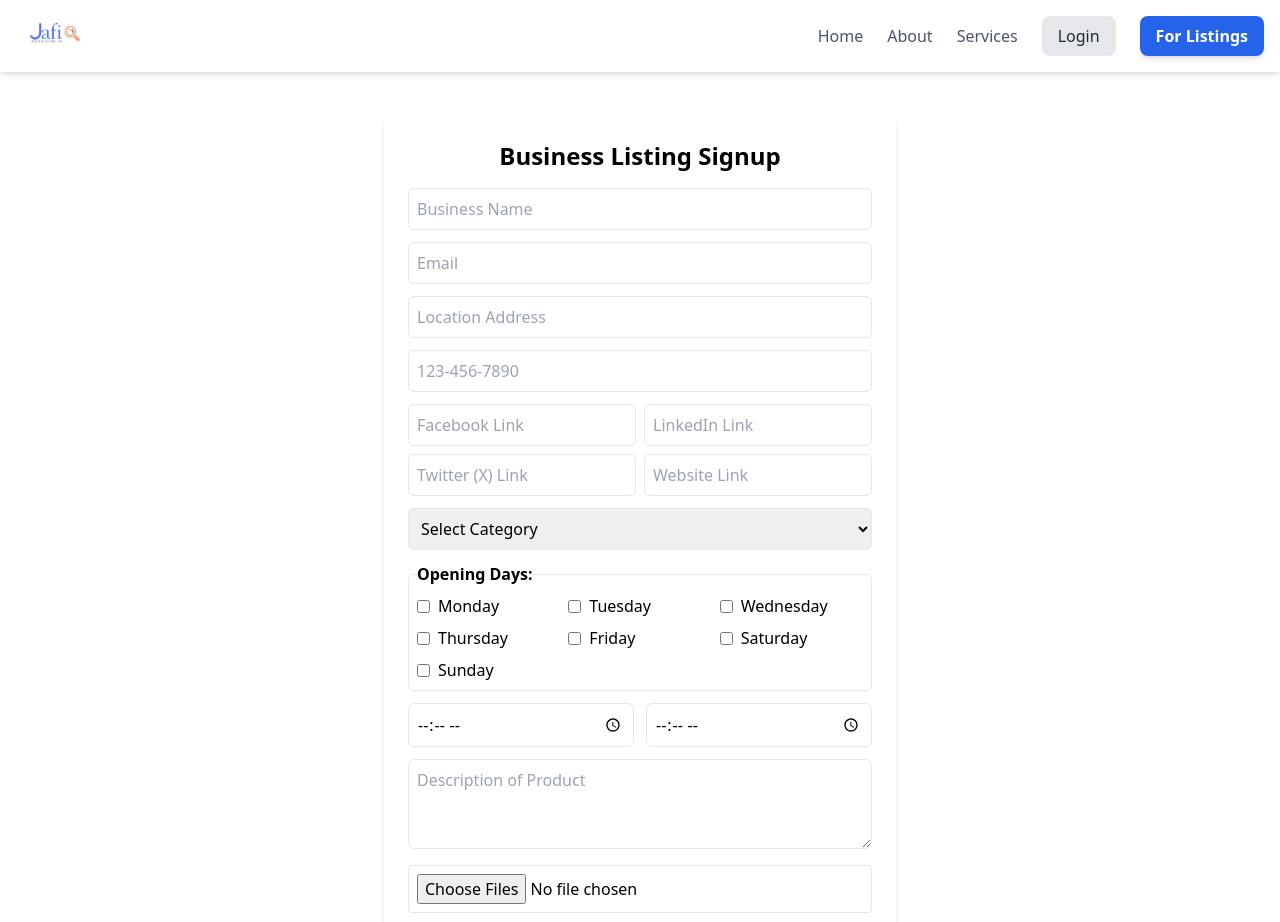
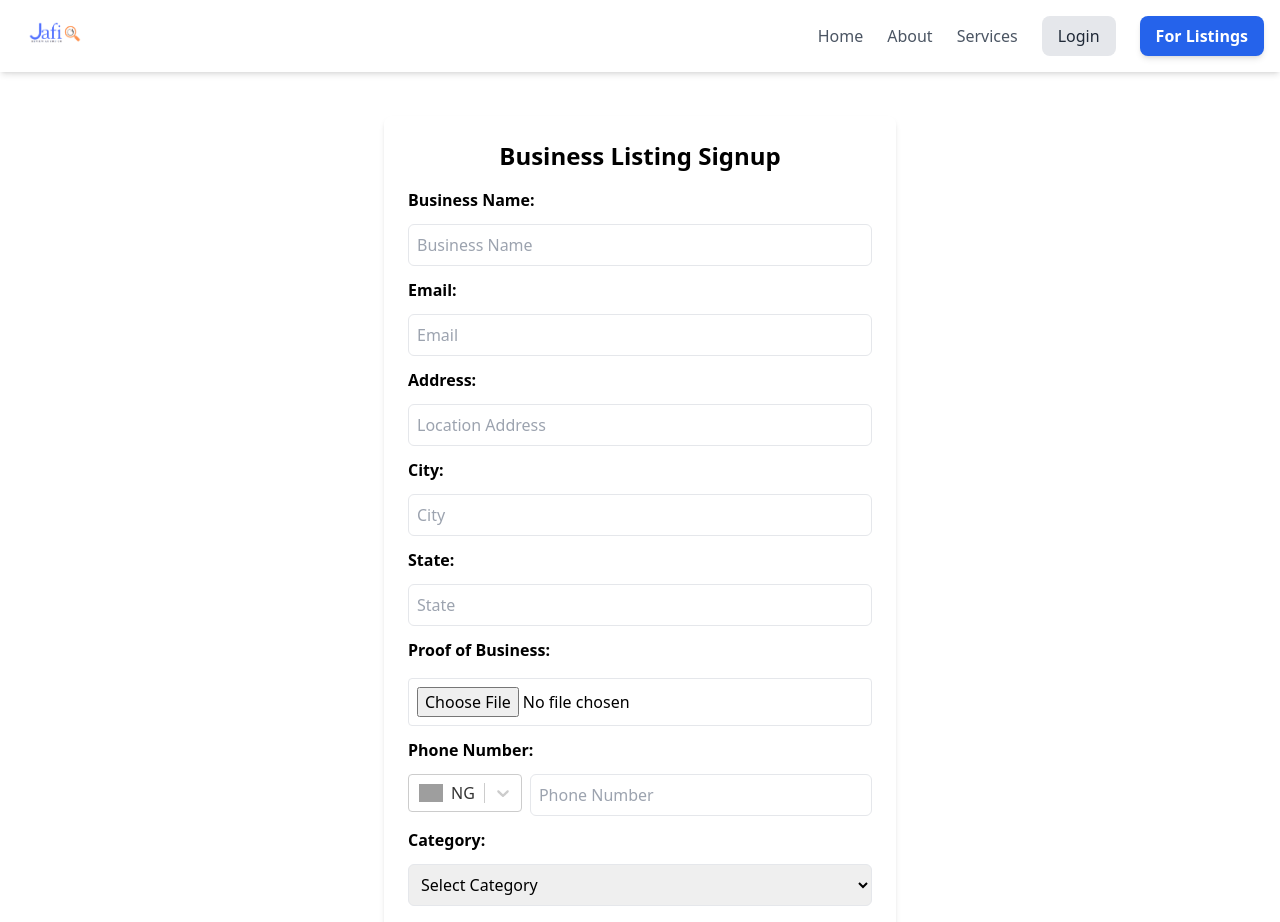
Before and after one commit to Mimieamichy/jafi, a React (Vite) app in the folder frontend/: page /business-signup in a window 1280 px wide. Shown: the top 922 px of the page. Built offline with nearby package versions, Linux system fonts and the light colour scheme; grey boxes are pictures that could not be loaded.

Commit message:
hiredashboard

```diff
--- a/frontend/src/BusinessSignup.jsx
+++ b/frontend/src/BusinessSignup.jsx
@@ -1,22 +1,31 @@
-import { useState, useEffect } from "react";
+import { useState } from "react";
 import { FontAwesomeIcon } from "@fortawesome/react-fontawesome";
 import { faTimes } from "@fortawesome/free-solid-svg-icons";
+import { isValidPhoneNumber } from "libphonenumber-js";
 import { useNavigate } from "react-router-dom";
+import Select from "react-select";
+import { africanCountries } from "./data/africanCountries";
+const baseUrl = import.meta.env.VITE_BACKEND_URL;
+import { useSnackbar } from "notistack";
 
 export default function BusinessSignup() {
   const navigate = useNavigate();
+  const { enqueueSnackbar } = useSnackbar();
   const [formData, setFormData] = useState({
-    companyName: "",
+    name: "",
     email: "",
     category: "",
     address: "",
-    phone: "",
-    openingTime: "",
-    closingTime: "",
-    openingDays: [],
+    phone_number1: "",
+    start: "",
+    end: "",
+    pob: null,
+    city: "",
+    state: "",
+    day: [],
     description: "",
-    socialLinks: { facebook: "", linkedin: "", twitter: "", website: "" },
     images: [],
+    countryCode: "NG", // Default country code
   });
 
   const categories = [
@@ -42,29 +51,26 @@ export default function BusinessSignup() {
     "Sunday",
   ];
 
-  useEffect(() => {
-    const storedData = JSON.parse(localStorage.getItem("businessSignupData"));
-    console.log(localStorage.getItem("businessSignupData"))
-    console.log(JSON.stringify(localStorage).length / 1024 + " KB used");
+  const [phoneError, setPhoneError] = useState("");
 
-    if (storedData && typeof storedData === "object") {
-      setFormData({
-        ...storedData,
-        socialLinks: storedData.socialLinks || {},
-        images: storedData.images || [],
-        openingDays: storedData.openingDays || [],
-      });
-    } else {
-      console.log("No businessSignupData found in localStorage");
-    }
-  }, []);
-  const handleSocialLinksChange = (e) => {
-    const { name, value } = e.target;
-    setFormData((prev) => ({
-      ...prev,
-      socialLinks: { ...prev.socialLinks, [name]: value },
+  // Create options for react-select from africanCountries
+  const countryOptions = africanCountries.map((country) => ({
+    value: country.code,
+    // We keep the country object as well so it can be used in formatting
+    country,
   }));
-  };
+
+  // Custom format to display flag and country code using the flag API
+  const formatOptionLabel = ({ value, country }) => (
+    <div className="flex items-center">
+      <img
+        src={`https://flagcdn.com/w40/${country.code.toLowerCase()}.png`}
+        alt={country.name}
+        className="mr-2 w-6"
+      />
+      <span>{value}</span>
+    </div>
+  );
 
   const handleChange = (e) => {
     const { name, value } = e.target;
@@ -73,22 +79,24 @@ export default function BusinessSignup() {
 
   const handleDaysChange = (e) => {
     const { value, checked } = e.target;
+
     setFormData((prev) => ({
       ...prev,
-      openingDays: checked
-        ? [...prev.openingDays, value]
-        : prev.openingDays.filter((day) => day !== value),
+      day: checked
+        ? [...prev.day, value]
+        : prev.day.filter((day) => day !== value),
     }));
+    console.log(formData.days);
   };
 
   const handleImageChange = (e) => {
     const files = Array.from(e.target.files);
-
     if (formData.images.length + files.length > 5) {
       alert("You can upload a maximum of 5 images!");
       return;
     }
 
+    // Validate file type and size, then store file objects directly
     const validFiles = files.filter((file) => {
       if (!file.type.startsWith("image/")) {
         alert("Only image files are allowed!");
@@ -101,23 +109,10 @@ export default function BusinessSignup() {
       return true;
     });
 
-    const convertToBase64 = (file) => {
-      return new Promise((resolve, reject) => {
-        const reader = new FileReader();
-        reader.readAsDataURL(file);
-        reader.onload = () => resolve(reader.result);
-        reader.onerror = (error) => reject(error);
-      });
-    };
-
-    Promise.all(validFiles.map((file) => convertToBase64(file))).then(
-      (base64Images) => {
     setFormData((prev) => ({
       ...prev,
-          images: [...prev.images, ...base64Images],
+      images: [...prev.images, ...validFiles],
     }));
-      }
-    );
   };
 
   const removeImage = (index) => {
@@ -127,11 +122,97 @@ export default function BusinessSignup() {
     }));
   };
 
-  const handleSubmit = (e) => {
+  const handlePobChange = (e) => {
+    const file = e.target.files[0];
+    if (file) {
+      console.log("Selected pob file:", file.name, "with type:", file.type);
+      if (!file.type.startsWith("image/") && file.type !== "application/pdf") {
+        enqueueSnackbar(
+          "Only image or PDF files are allowed for Proof of Business.",
+          { variant: "error" }
+        ); // Show error message
+        return;
+      }
+      setFormData((prev) => ({
+        ...prev,
+        pob: file,
+      }));
+    }
+  };
+
+  const handlePhoneChange = (e) => {
+    const { value } = e.target;
+    setFormData((prev) => ({ ...prev, phone_number1: value }));
+
+    // Validate the phone number using the current country code
+    if (!isValidPhoneNumber(value, formData.countryCode)) {
+      setPhoneError("Invalid phone number.");
+    } else {
+      setPhoneError("");
+    }
+  };
+
+  // Using react-select, update the countryCode in formData
+  const handleCountrySelect = (selectedOption) => {
+    const selectedCode = selectedOption.value;
+    setFormData((prev) => ({ ...prev, countryCode: selectedCode }));
+
+    // Re-validate phone number when country changes
+    if (!isValidPhoneNumber(formData.phone_number1, selectedCode)) {
+      setPhoneError("Invalid phone number.");
+    } else {
+      setPhoneError("");
+    }
+  };
+
+  const handleSubmit = async (e) => {
     e.preventDefault();
-    console.log("Business Signup Data:", formData);
-    localStorage.setItem("businessSignupData", JSON.stringify(formData)); // Save data to localStorage
+
+    const formPayload = new FormData();
+    Object.keys(formData).forEach((key) => {
+      if (key === "images") {
+        formData.images.forEach((file) => {
+          // Append each file along with its filename
+          formPayload.append("images", file, file.name);
+        });
+      } else if (key === "pob" && formData.pob) {
+        // Append the file for pob with its original filename
+        formPayload.append("pob", formData.pob, formData.pob.name);
+      } else {
+        formPayload.append(key, formData[key]);
+      }
+    });
+
+    try {
+      const response = await fetch(`${baseUrl}/business/register`, {
+        method: "POST",
+        body: formPayload,
+      });
+
+      if (response.ok) {
+        const data = await response.json();
+        console.log("Business successfully registered:", data);
+        const busId = data.newBusiness.id;
+        console.log(busId);
+
+        localStorage.setItem("busId", busId);
         navigate("/pricing");
+      } else {
+        const errorText = await response.text();
+        console.error("Error response:", errorText);
+
+        enqueueSnackbar(
+          "There was an error registering your business. Please try again.",
+          { variant: "error" }
+        );
+      }
+    } catch (error) {
+      console.error("Network error:", error);
+      enqueueSnackbar(
+        "There was a network error. Please check your connection.",
+        { variant: "error" }
+      );
+    }
   };
 
   return (
@@ -139,21 +220,30 @@ export default function BusinessSignup() {
       <h2 className="text-2xl font-bold mb-4 text-black text-center">
         Business Listing Signup
       </h2>
-
       <form className="flex flex-col gap-3" onSubmit={handleSubmit}>
+        {/* Business Name */}
+        <label htmlFor="name" className="font-semibold">
+          Business Name:
+        </label>
         <input
           type="text"
-          name="companyName"
+          name="name"
+          id="name"
           placeholder="Business Name"
           className="p-2 border rounded-md w-full capitalize"
-          value={formData.companyName}
+          value={formData.name}
           onChange={handleChange}
           required
         />
 
+        {/* Email */}
+        <label htmlFor="email" className="font-semibold">
+          Email:
+        </label>
         <input
           type="email"
           name="email"
+          id="email"
           placeholder="Email"
           className="p-2 border rounded-md w-full"
           value={formData.email}
@@ -161,9 +251,14 @@ export default function BusinessSignup() {
           required
         />
 
+        {/* Address */}
+        <label htmlFor="address" className="font-semibold">
+          Address:
+        </label>
         <input
           type="text"
           name="address"
+          id="address"
           placeholder="Location Address"
           className="p-2 border rounded-md w-full"
           value={formData.address}
@@ -171,55 +266,87 @@ export default function BusinessSignup() {
           required
         />
 
+        {/* City */}
+        <label htmlFor="city" className="font-semibold">
+          City:
+        </label>
         <input
-          type="tel"
-          name="phone"
-          placeholder="123-456-7890"
-          maxLength="12"
+          type="text"
+          name="city"
+          id="city"
+          placeholder="City"
           className="p-2 border rounded-md w-full"
-          value={formData.phone}
+          value={formData.city}
           onChange={handleChange}
           required
         />
 
-        {/* Social Media Links */}
-        <div className="grid grid-cols-1 sm:grid-cols-2 gap-2">
+        {/* State */}
+        <label htmlFor="state" className="font-semibold">
+          State:
+        </label>
         <input
           type="text"
-            name="facebook"
-            placeholder="Facebook Link"
+          name="state"
+          id="state"
+          placeholder="State"
           className="p-2 border rounded-md w-full"
-            value={formData.socialLinks.facebook}
-            onChange={handleSocialLinksChange}
+          value={formData.state}
+          onChange={handleChange}
+          required
         />
+
+        {/* Proof of Business */}
+        <label htmlFor="pob" className="font-semibold">
+          Proof of Business:
+        </label>
         <input
-            type="text"
-            name="linkedin"
-            placeholder="LinkedIn Link"
-            className="p-2 border rounded-md w-full"
-            value={formData.socialLinks.linkedin}
-            onChange={handleSocialLinksChange}
+          type="file"
+          name="pob"
+          id="pob"
+          accept="image/*, application/*"
+          onChange={handlePobChange}
+          className="w-full p-2 border rounded mt-1"
+          required
         />
-          <input
-            type="text"
-            name="twitter"
-            placeholder="Twitter (X) Link"
-            className="p-2 border rounded-md w-full"
-            value={formData.socialLinks.twitter}
-            onChange={handleSocialLinksChange}
-          />
-          <input
-            type="text"
-            name="website"
-            placeholder="Website Link"
-            className="p-2 border rounded-md w-full"
-            value={formData.socialLinks.website}
-            onChange={handleSocialLinksChange}
+
+        {/* Phone Number & Country */}
+        <label htmlFor="phone_number1" className="font-semibold">
+          Phone Number:
+        </label>
+        <div className="flex gap-2">
+          <div className="w-1/4">
+            <Select
+              value={countryOptions.find(
+                (opt) => opt.value === formData.countryCode
+              )}
+              onChange={handleCountrySelect}
+              options={countryOptions}
+              formatOptionLabel={formatOptionLabel}
+              className="react-select-container"
+              classNamePrefix="react-select"
             />
           </div>
+          <input
+            type="tel"
+            name="phone_number1"
+            id="phone_number1"
+            placeholder="Phone Number"
+            className="p-2 border rounded-md w-3/4"
+            value={formData.phone_number1}
+            onChange={handlePhoneChange}
+            required
+          />
+        </div>
+        {phoneError && <div style={{ color: "red" }}>{phoneError}</div>}
 
+        {/* Category */}
+        <label htmlFor="category" className="font-semibold">
+          Category:
+        </label>
         <select
           name="category"
+          id="category"
           className="p-2 border rounded-md w-full"
           value={formData.category}
           onChange={handleChange}
@@ -237,14 +364,15 @@ export default function BusinessSignup() {
 
         {/* Opening Days */}
         <fieldset className="border p-2 rounded-md">
-          <legend className="text-black font-semibold">Opening Days:</legend>
+          <legend className="font-semibold text-black">Opening Days:</legend>
           <div className="grid grid-cols-2 sm:grid-cols-3 gap-2">
             {daysOfWeek.map((day) => (
               <label key={day} className="flex items-center space-x-2">
                 <input
+                  name="day"
                   type="checkbox"
                   value={day}
-                  checked={formData.openingDays.includes(day)}
+                  checked={formData.day.includes(day)}
                   onChange={handleDaysChange}
                 />
                 <span>{day}</span>
@@ -253,27 +381,46 @@ export default function BusinessSignup() {
           </div>
         </fieldset>
 
-        <div className="grid grid-cols-2 gap-3">
+        {/* Business Hours */}
+        <label className="font-semibold">Business Hours:</label>
+        <div className="flex gap-3">
+          <div className="flex flex-col w-1/2">
+            <label htmlFor="start" className="text-sm">
+              Opening Time:
+            </label>
             <input
               type="time"
-            name="openingTime"
-            className="p-2 border rounded-md w-full"
-            value={formData.openingTime}
-            onChange={handleChange}
-            required
-          />
-          <input
-            type="time"
-            name="closingTime"
-            className="p-2 border rounded-md w-full"
-            value={formData.closingTime}
+              name="start"
+              id="start"
+              className="p-2 border rounded-md"
+              value={formData.start}
               onChange={handleChange}
               required
             />
           </div>
+          <div className="flex flex-col w-1/2">
+            <label htmlFor="end" className="text-sm">
+              Closing Time:
+            </label>
+            <input
+              type="time"
+              name="end"
+              id="end"
+              className="p-2 border rounded-md"
+              value={formData.end}
+              onChange={handleChange}
+              required
+            />
+          </div>
+        </div>
 
+        {/* Description */}
+        <label htmlFor="description" className="font-semibold">
+          Description:
+        </label>
         <textarea
           name="description"
+          id="description"
           placeholder="Description of Product"
           className="p-2 border rounded-md w-full"
           rows="3"
@@ -282,8 +429,14 @@ export default function BusinessSignup() {
           required
         />
 
+        {/* Image Upload */}
+        <label htmlFor="images" className="font-semibold">
+          Upload Images:
+        </label>
         <input
           type="file"
+          name="images"
+          id="images"
           accept="image/*"
           multiple
           onChange={handleImageChange}
@@ -293,13 +446,13 @@ export default function BusinessSignup() {
         {/* Image Preview */}
         {formData.images.length > 0 && (
           <div className="mt-3 flex flex-wrap gap-3">
-            {formData.images.map((img, index) => (
+            {formData.images.map((file, index) => (
               <div
                 key={index}
                 className="relative w-24 h-24 border rounded-md overflow-hidden"
               >
                 <img
-                  src={img}
+                  src={URL.createObjectURL(file)}
                   alt={`Preview ${index}`}
                   className="w-full h-full object-cover"
                 />
--- a/frontend/src/PaymentSuccess.jsx
+++ b/frontend/src/PaymentSuccess.jsx
@@ -7,6 +7,7 @@ export default function PaymentSuccess() {
   useEffect(() => {
     // Optionally clear serviceId from storage
     localStorage.removeItem("serviceId");
+    localStorage.removeItem("busId");
   }, []);
 
   return (
```
Also changed, not shown: frontend/src/ForgotPassword.jsx (+6 -7 lines), frontend/src/Pricing.jsx (+53 -42 lines). Lines whose indentation alone changed are shown as unchanged.
